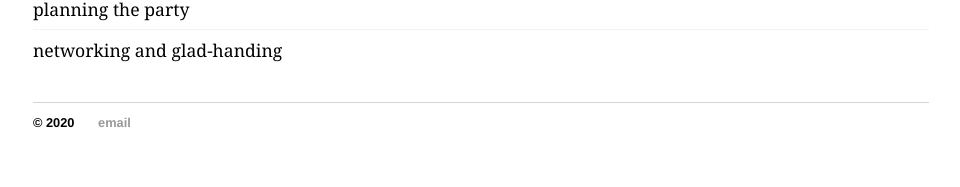
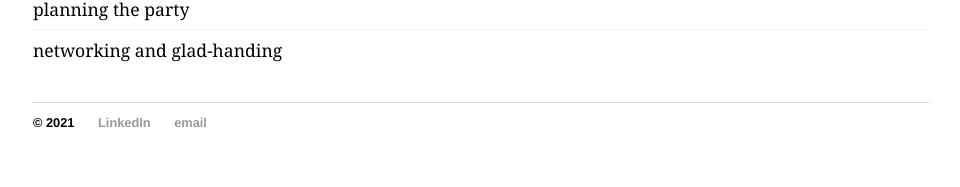
Before and after one commit to StevenPate/stevenpate.github.io, a Jekyll site: the page built from index.html, in a window 1280 px wide. Shown: the part 1321-1508 px from the top of the page, without its empty margins (159-1119 px from the left). Built offline with Jekyll 4.4.1, drawn with Linux system fonts in a browser that asks for light colours.

Commit message:
Update default.html

```diff
--- a/_layouts/default.html
+++ b/_layouts/default.html
@@ -28,7 +28,8 @@
 		</div><!-- /.container -->
 		<footer>
     			<ul>
-        		<li>&copy; 2020</li>
+        		<li>&copy; 2021</li>
+        		<li><a href="https://www.linkedin.com/in/stevenjpate/">LinkedIn</a></li>
         		<li><a href="mailto:stevenpate@gmail.com">email</a></li>
 			</ul>
 		</footer>
```
